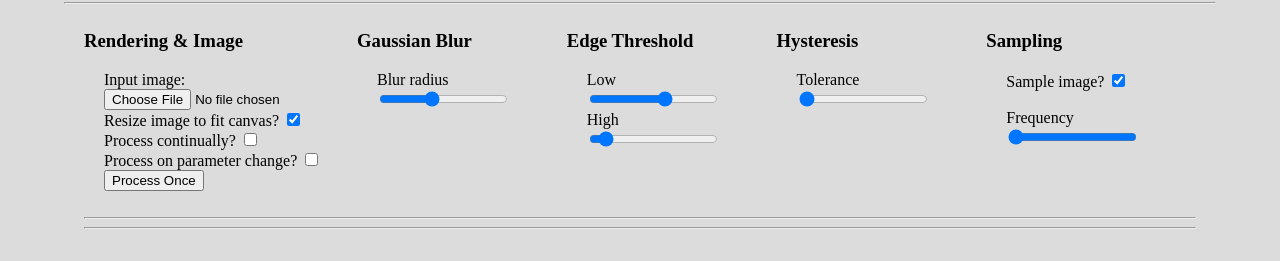
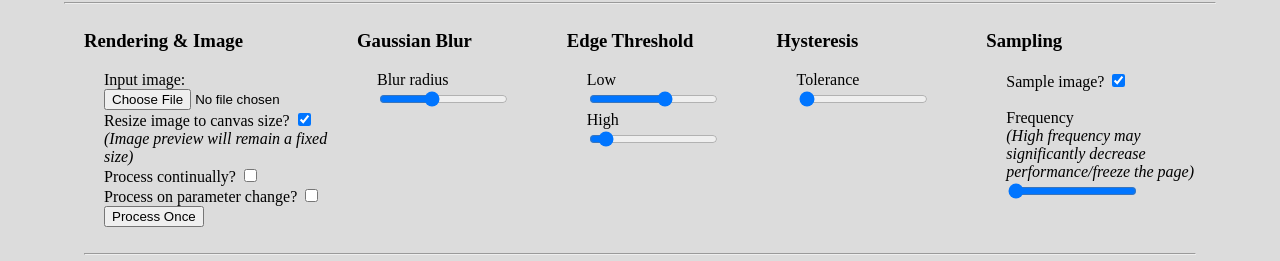
Before and after one commit to Skittss/FourierSketcher, a plain HTML site: page index.html in a window 1280 px wide. Shown: the part 147-408 px from the top of the page. Drawn offline with nearby package versions, Linux system fonts and the light colour scheme.

Commit message:
Changed p5 import to use cloud service. Added some prompts.

```diff
--- a/index.html
+++ b/index.html
@@ -5,7 +5,7 @@
   <meta charset="utf-8">
   <meta name="viewport" content="width=device-width, initial-scale=1.0">
   <title>Fourier Sketcher</title>
-  <script src="../p5.js"></script>
+  <script src="https://cdnjs.cloudflare.com/ajax/libs/p5.js/1.2.0/p5.min.js"></script>
   <script src="kdTree.js"></script>
   <script src="complex.js"></script>
   <script src="imageprocessing.js"></script>
@@ -37,8 +37,9 @@
                 <label id="loadingIndicator">Input image:</label>
                 <input id="img" type="file" accept="image/*">
                 <br>
-                <label>Resize image to fit canvas?</label>
+                <label>Resize image to canvas size?</label>
                 <input id="resizeInputs" type="checkbox" checked="true">
+                <br /><i>(Image preview will remain a fixed size)</i>
                 <br>
                 <label>Process continually?</label>
                 <input id="continuallyProcess" type="checkbox">
@@ -79,7 +80,7 @@
                 <label>Sample image?</label>
                 <input id="doSample" type="checkbox" checked="true">
                 <br><br>
-                <label>Frequency</label><br>
+                <label>Frequency<br /><i>(High frequency may significantly decrease performance/freeze the page)</i></label><br>
                 <input id="sampleFrequency" type="range" min="1" max="100" value="100" step="1">
               </div>
             </div>
```
